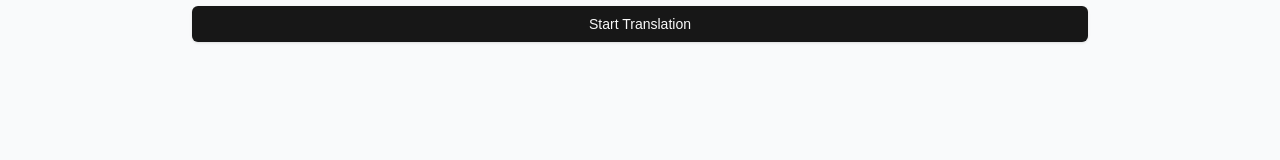
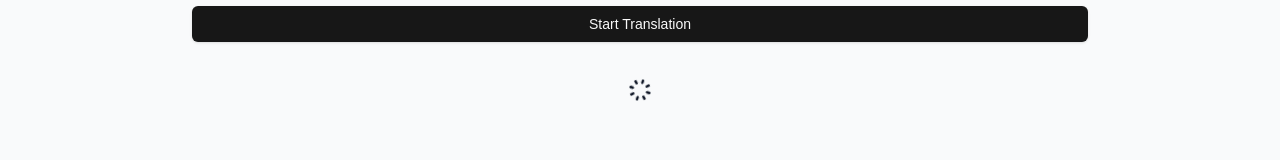
Before and after one commit to ishaangupta2311/news-converter-LLM, a Next.js app: page / in a window 1280 px wide. Both pictures are taken after a click on the element 410 px from the left and 231 px from the top of the page. Shown: the part 502-662 px from the top of the page. Built offline with nearby package versions, Linux system fonts and the light colour scheme.

Commit message:
Add spinner to news-translation-app

```diff
--- a/src/components/news-translation-app.tsx
+++ b/src/components/news-translation-app.tsx
@@ -3,7 +3,7 @@
 import React, { useState } from 'react'
 import { Button } from "@/components/ui/button"
 import { Input } from "@/components/ui/input"
-import { Progress } from "@/components/ui/progress"
+import { Spinner } from "@/components/spinner"
 import { Tabs, TabsContent, TabsList, TabsTrigger } from "@/components/ui/tabs"
 
 import {VideoNewsTranslation} from './video-news-translation'
@@ -29,6 +29,8 @@ export function NewsTranslationAppComponent() {
   const handleUrlSubmit = async (e: React.FormEvent) => {
     e.preventDefault()
     console.log("Selected Languages List:", selectedLanguages)
+
+    setTranslationProgress(0)
 
     try {
       const response = await fetch('/ai/', {
@@ -125,10 +127,9 @@ export function NewsTranslationAppComponent() {
                 Start Translation
               </Button>
             </form>
-            {translationProgress > 0 && (
-              <div className="mt-8">
-                <h3 className="text-lg font-medium text-gray-900 mb-2">Translation Progress</h3>
-                <Progress value={translationProgress} className="w-full" />
+            {translationProgress === 0 && (
+              <div className="mt-8 flex justify-center">
+                <Spinner />
               </div>
             )}
             {translationProgress === 100 && translationResults && (
@@ -155,9 +156,7 @@ export function NewsTranslationAppComponent() {
                     </TabsContent>
                   ))}
                 </Tabs>
-
               </div>
-
             )}
           </div>
         )}
```
